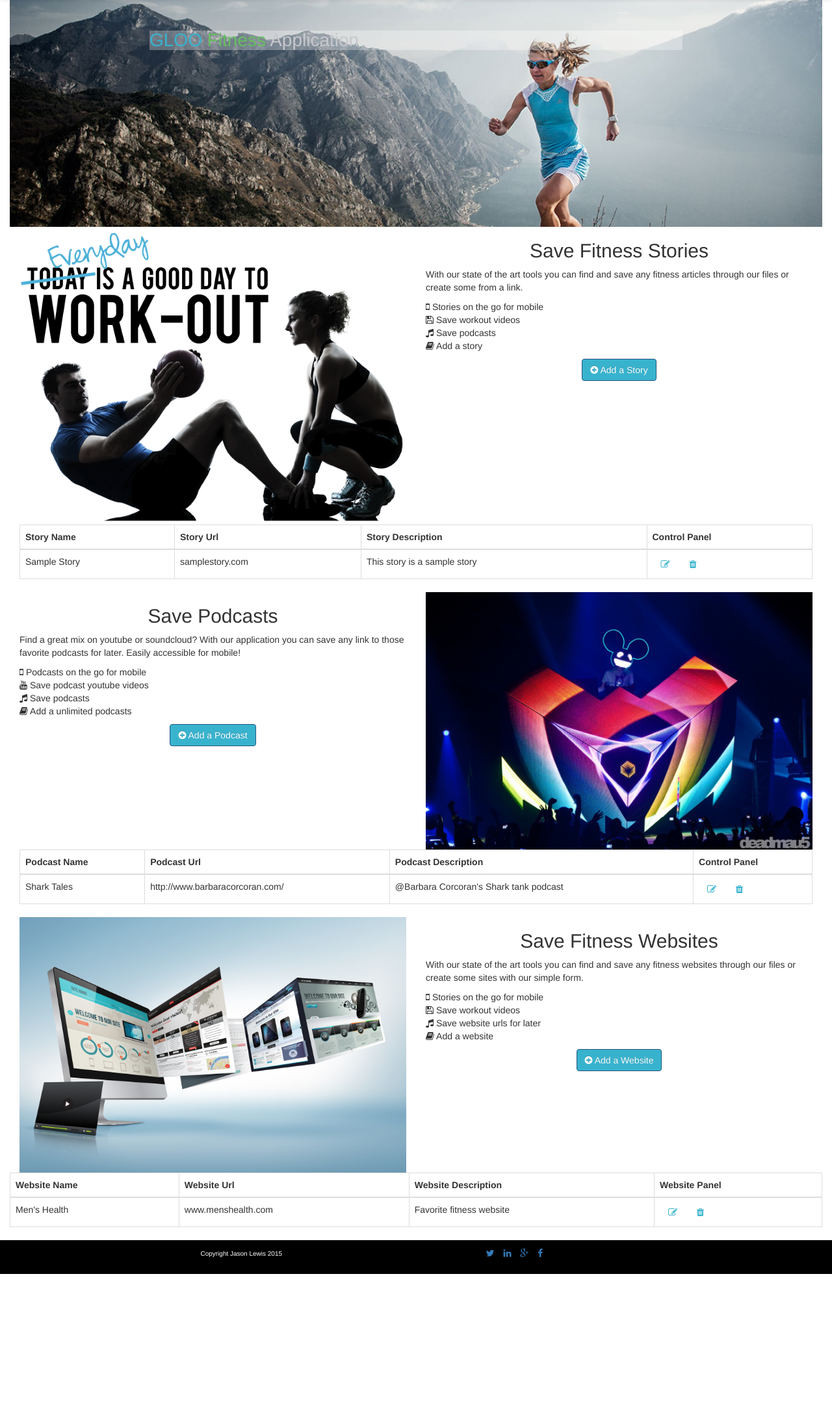
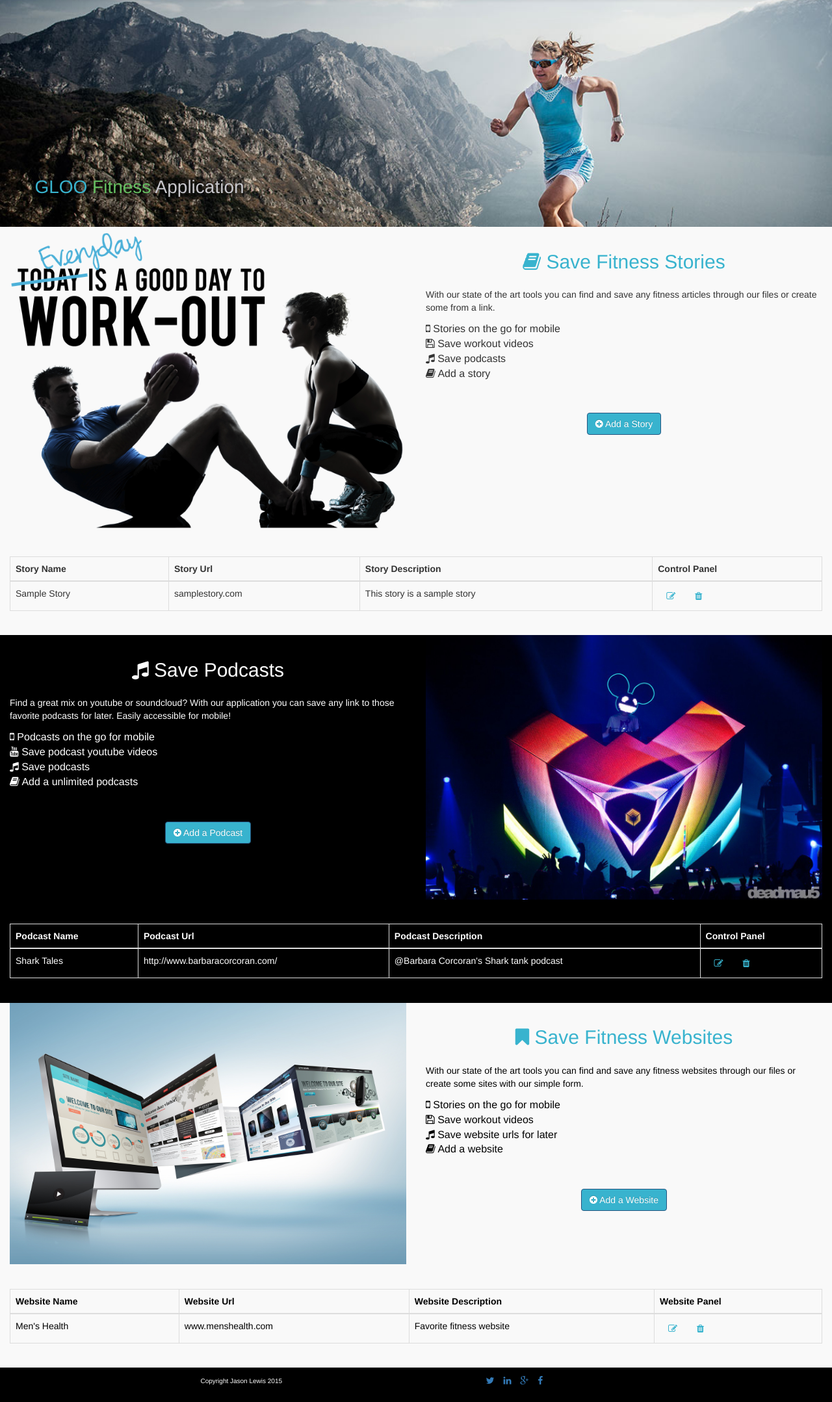
Before and after one commit to thejasonlewis/gloo-demo, a PHP site: page /index.html in a window 1280 px wide. Shown: the part 51-2208 px from the top of the page at 65% size. Before the commit the page ends 2011 px from the top, so only its background shows below. Run offline with PHP 8.4, Linux system fonts and the light colour scheme; some libraries are stand-ins or nearby versions.

Commit message:
presentation cleanup
cleaning up some errors and adding more design elements

```diff
--- a/app/index.html
+++ b/app/index.html
@@ -55,7 +55,10 @@
               </div><!-- /.container-fluid -->
           </nav>
           <div class="col-xs-12">
-              <div ng-view></div>
+              <div class="row">
+                  <div ng-view></div>
+              </div>
+
           </div>
 
           <div class="footer col-xs-12">
--- a/app/styles/main.css
+++ b/app/styles/main.css
@@ -23,10 +23,13 @@ body {
   background: url("../img/trailrunning.jpg") center center;
   background-size: cover;
   min-height: 400px;
+  position: relative;
 }
 .header h1 {
-  background: rgba(255, 255, 255, 0.3);
-  margin: 8% 200px;
+  background: rgba(0, 0, 0, 0.3);
+  margin: 2% 3%;
+  position: absolute;
+  bottom: 20px;
 }
 .header h1 .one {
   color: #38b3ce;
@@ -57,6 +60,12 @@ body {
 .footer p {
   font-size: 10px;
   padding: 4px 0;
+}
+.modal .modal-header h4 {
+  color: #38b3ce;
+}
+.modal .modal-header h4 .fa {
+  color: #66be61;
 }
 .btn-primary {
   background: #38b3ce;
@@ -115,3 +124,30 @@ body {
   background: #66be61;
   color: #ffffff;
 }
+#stories-container {
+  background: #f9f9f9;
+}
+#stories-container h2 {
+  color: #38b3ce;
+}
+#podcast-container {
+  background: #000000;
+  color: #ffffff;
+}
+#website-container {
+  background: #f9f9f9;
+  color: #000000;
+}
+#website-container h2 {
+  color: #38b3ce;
+}
+.section h2 {
+  margin: 6% auto 4% auto;
+}
+.section ul {
+  font-size: 16px;
+  margin: 2% 0 8% 0;
+}
+.table-responsive {
+  margin: 3% 0;
+}
--- a/app/styles/podcasts.less
+++ b/app/styles/podcasts.less
@@ -0,0 +1,39 @@
+#stories-container{
+  background: @gloo-f9;
+
+  h2 {
+    color: @gloo-blue;
+  }
+
+
+}
+#podcast-container {
+  background: @gloo-black;
+  color: @gloo-white;
+}
+
+#website-container {
+  background: @gloo-f9;
+  color: @gloo-black;
+
+  h2 {
+    color: @gloo-blue;
+  }
+
+}
+
+.section {
+  h2 {
+    margin: 6% auto 4% auto;
+  }
+
+  ul {
+    font-size: 16px;
+    margin: 2% 0 8% 0;
+  }
+
+}
+
+.table-responsive {
+  margin: 3% 0;
+}
--- a/app/styles/shared.less
+++ b/app/styles/shared.less
@@ -6,10 +6,13 @@ body {
   background: url("../img/trailrunning.jpg") center center;
   background-size: cover;
   min-height: 400px;
+  position: relative;
 
   h1 {
-    background: fade(@gloo-white, 30%);
-    margin: 8% 200px;
+    background: fade(@gloo-black, 30%);
+    margin: 2% 3%;
+    position: absolute;
+    bottom: 20px;
 
     .one {
       color: @gloo-blue;
@@ -49,3 +52,15 @@ body {
     padding: 4px 0;
   }
 }
+
+.modal {
+  .modal-header{
+    h4 {
+      color: @gloo-blue;
+
+      .fa {
+        color: @gloo-green;
+      }
+    }
+  }
+}
--- a/app/styles/variables.less
+++ b/app/styles/variables.less
@@ -1,6 +1,7 @@
 @gloo-blue: #38b3ce;
 @gloo-green: #66be61;
 @gloo-gray: #c7c7cc;
+@gloo-f9: #f9f9f9;
 @gloo-white: #fff;
 @gloo-black: #000;
 @gloo-red: red;
--- a/app/view1/view1.html
+++ b/app/view1/view1.html
@@ -1,13 +1,13 @@
 <div class="header col-xs-12">
     <h1><span class="one">GLOO</span> <span class="two">Fitness</span> <span class="three">Application</span></h1>
 </div>
-<div id="fitness-container" class="col-xs-12">
+<div id="stories-container" class="col-xs-12">
     <div class="row">
         <div class="col-xs-12 col-md-6">
             <img class="img-responsive" src="img/fitness.png" alt="Everyday is a good day to workout" />
         </div>
-        <div class="col-xs-12 col-md-6">
-            <h2 class="text-center">Save Fitness Stories</h2>
+        <div class="col-xs-12 col-md-6 section">
+            <h2 class="text-center"><span class="fa fa-book"></span> Save Fitness Stories</h2>
             <p>With our state of the art tools you can find and save any fitness articles through our files or create some from a link. </p>
 
             <ul class="list-unstyled">
@@ -54,8 +54,8 @@
         <div class="col-xs-12 col-md-6 hidden-lg hidden-md visible-sm visible-xs">
             <img class="img-responsive" src="img/deadmau5.jpg" alt="Deadmau5 podcasts" />
         </div>
-        <div class="col-xs-12 col-md-6">
-            <h2 class="text-center">Save Podcasts</h2>
+        <div class="col-xs-12 col-md-6 section">
+            <h2 class="text-center"><span class="fa fa-music"></span> Save Podcasts</h2>
             <p>
                 Find a great mix on youtube or soundcloud? With our application you can save any link to those favorite podcasts for later. Easily accessible for mobile!
             </p>
@@ -108,8 +108,8 @@
         <div class="col-xs-12 col-md-6">
             <img class="img-responsive" src="img/website.jpg" alt="Everyday is a good day to workout" />
         </div>
-        <div class="col-xs-12 col-md-6">
-            <h2 class="text-center">Save Fitness Websites</h2>
+        <div class="col-xs-12 col-md-6 section">
+            <h2 class="text-center"><span class="fa fa-bookmark"></span> Save Fitness Websites</h2>
             <p>With our state of the art tools you can find and save any fitness websites through our files or create some sites with our simple form. </p>
 
             <ul class="list-unstyled">
@@ -123,11 +123,8 @@
 
             </div>
         </div>
-    </div>
-</div>
-<div class="col-xs-12 tabel-container">
-    <div class="row">
-        <table class="table table-bordered">
+        <div class="col-xs-12">
+            <table class="table table-bordered table-responsive">
                 <thead>
                 <tr>
                     <th>Website Name</th>
@@ -149,9 +146,10 @@
 
                 </tbody>
             </table>
-
         </div>
     </div>
+</div>
+
 <div id="add-story" class="modal fade">
     <div class="modal-dialog">
         <div class="modal-content">
```
Lines whose indentation alone changed are shown as unchanged.
